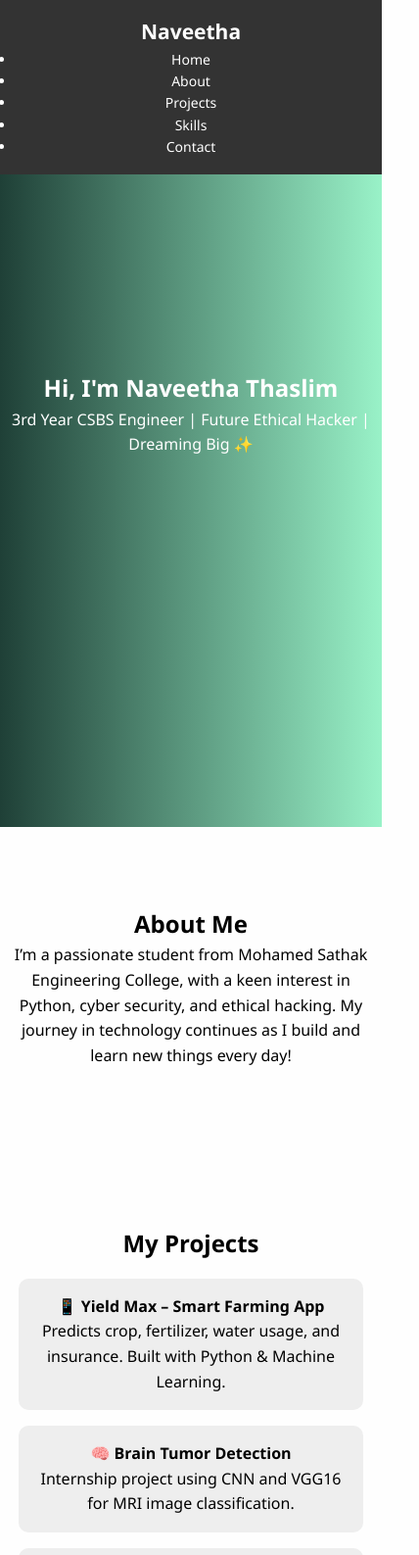
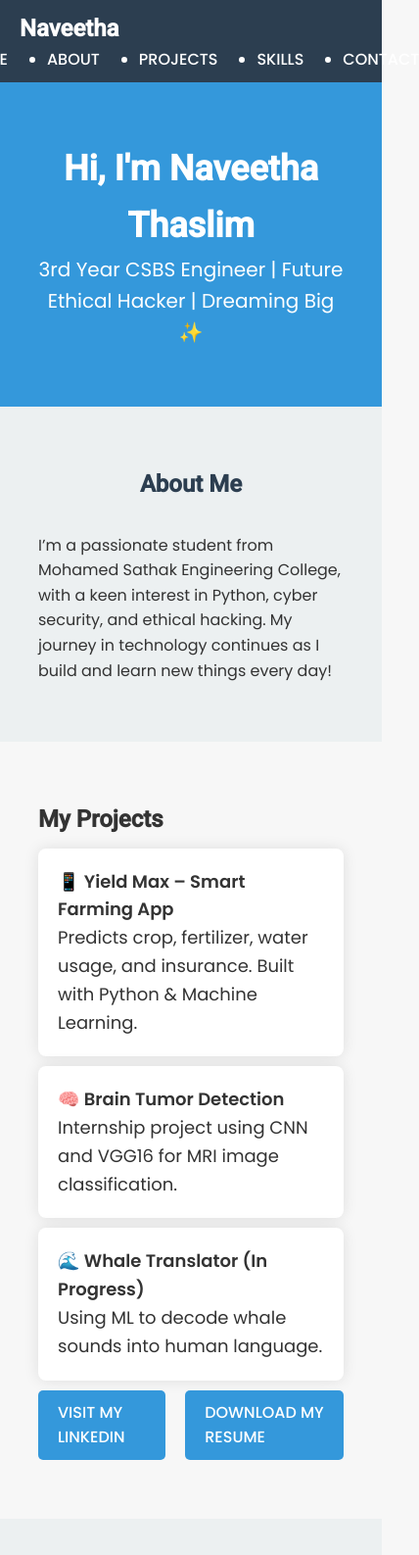
Before and after one commit to naveethathaslim/My-portfolio-, a plain HTML site: page index.html in a window 390 px wide. Shown: the top 1587 px of the page at 98% size, 428 px wide, since content can reach past the window. Drawn offline with Linux system fonts and the light colour scheme; a script that the page names is missing.

Commit message:
Update styles.css

```diff
--- a/styles.css
+++ b/styles.css
@@ -5,62 +5,174 @@
 }
 
 body {
-    font-family: 'Segoe UI', sans-serif;
+  font-family: 'Poppins', sans-serif;
+  background-color: #f7f7f7;
+  color: #333;
   line-height: 1.6;
-    background-color: #fefefe;
+}
+
+h1, h2, h3 {
+  font-family: 'Roboto', sans-serif;
+}
+
+a {
+  text-decoration: none;
 }
 
 #navbar {
-    position: fixed;
+  background-color: #2C3E50;
+  color: white;
+  padding: 10px 0;
+  position: sticky;
   top: 0;
-    width: 100%;
-    background: #333;
-    color: white;
-    padding: 1rem;
-    text-align: center;
-    z-index: 999;
 }
 
-  #navbar a {
-    color: white;
-    margin: 0 1rem;
-    text-decoration: none;
+#navbar ul {
+  display: flex;
+  justify-content: center;
 }
 
-  section {
-    padding: 100px 20px;
+#navbar ul li {
+  margin: 0 20px;
+}
+
+#navbar ul li a {
+  color: white;
+  font-weight: 500;
+  text-transform: uppercase;
+  font-size: 16px;
+  transition: color 0.3s ease;
+}
+
+#navbar ul li a:hover {
+  color: #3498db;
+}
+
+header h2 {
+  margin-left: 20px;
+  font-size: 24px;
+  color: #fff;
+}
+
+.container {
+  width: 80%;
+  margin: auto;
+}
+
+.section {
+  padding: 60px 0;
+}
+
+.welcome {
+  background-color: #3498db;
+  color: white;
   text-align: center;
 }
 
-  #welcome-section {
-    height: 100vh;
-    background: linear-gradient(to right, #1f4037, #99f2c8);
-    color: white;
-    display: flex;
-    flex-direction: column;
-    justify-content: center;
+.welcome h1 {
+  font-size: 36px;
+  font-weight: 700;
+}
+
+.welcome p {
+  font-size: 20px;
+}
+
+.about, .skills, .contact {
+  background-color: #ecf0f1;
+}
+
+.about h2, .skills h2, .contact h2 {
+  text-align: center;
+  margin-bottom: 30px;
+  color: #2C3E50;
 }
 
 .project-tile {
-    background: #eee;
-    padding: 1rem;
-    margin: 1rem auto;
-    width: 90%;
-    max-width: 600px;
-    border-radius: 10px;
+  background-color: #fff;
+  border-radius: 8px;
+  box-shadow: 0 0 15px rgba(0, 0, 0, 0.1);
+  margin: 10px 0;
+  padding: 20px;
 }
 
-  /* Media Query */
-  @media (max-width: 600px) {
-    #navbar {
+.project-tile p {
+  font-size: 18px;
+}
+
+.links {
+  display: flex;
+  justify-content: center;
+  gap: 20px;
+}
+
+.links .btn {
+  background-color: #3498db;
+  color: white;
+  padding: 10px 20px;
+  border-radius: 5px;
+  text-transform: uppercase;
+  font-weight: 500;
+  transition: background-color 0.3s ease;
+}
+
+.links .btn:hover {
+  background-color: #2980b9;
+}
+
+.skills-list {
+  list-style-type: none;
+  display: flex;
+  flex-wrap: wrap;
+  justify-content: center;
+  gap: 30px;
+}
+
+.skills-list li {
+  background-color: #3498db;
+  color: white;
+  padding: 12px 20px;
+  border-radius: 25px;
+  font-weight: 500;
+}
+
+.contact form {
+  display: flex;
+  flex-direction: column;
+  gap: 15px;
+  width: 50%;
+  margin: auto;
+}
+
+.contact input,
+.contact textarea {
+  padding: 12px;
+  border-radius: 5px;
+  border: 1px solid #ccc;
+  font-size: 16px;
+}
+
+.contact button {
+  background-color: #3498db;
+  color: white;
+  padding: 15px;
+  border-radius: 5px;
+  font-weight: 500;
+  cursor: pointer;
+  transition: background-color 0.3s ease;
+}
+
+.contact button:hover {
+  background-color: #2980b9;
+}
+
+footer {
+  background-color: #2C3E50;
+  color: white;
+  text-align: center;
+  padding: 20px 0;
+}
+
+footer p {
   font-size: 14px;
 }
-
-    section {
-      padding: 80px 10px;
-    }
-
-    .project-tile {
-      width: 95%;
-    }
-  }
```
Lines whose indentation alone changed are shown as unchanged.
